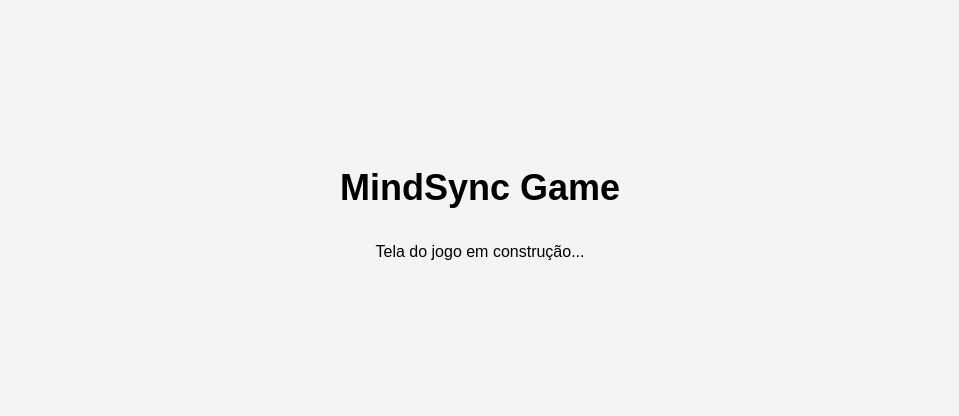
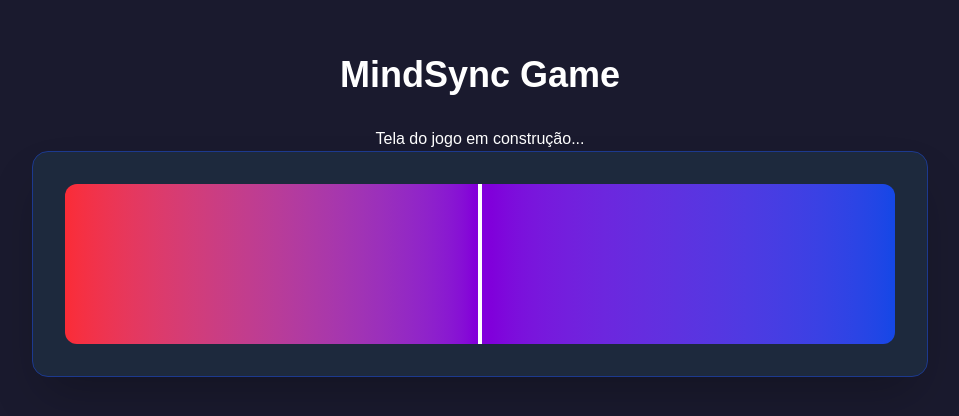
Before and after one commit to marcxsdev/mindsync, a Next.js app: page /game in a window 1280 px wide. Shown: the part 184-600 px from the top of the page, without its empty margins (160-1119 px from the left). Built offline with nearby package versions, Linux system fonts and the light colour scheme.

Commit message:
feat: add slider component

```diff
--- a/src/app/game/page.js
+++ b/src/app/game/page.js
@@ -1,11 +1,14 @@
+import Slider from "@/components/game/Slider";
 import React from "react";
 
 export default function GamePage() {
   return (
-    <div className="flex flex-col items-center justify-center min-h-screen bg-gray-100 p-4">
-      <h1 className="text-4xl font-bold mb-8">MindSync Game</h1>
+    <div className="flex flex-col text-white items-center justify-center min-h-screen p-4">
+      <h1 className="text-4xl text-white font-bold mb-8">MindSync Game</h1>
       {/* Aqui entrará a lógica e os componentes do jogo */}
       <p>Tela do jogo em construção...</p>
+
+      <Slider />
     </div>
   );
 }
--- a/src/app/globals.css
+++ b/src/app/globals.css
@@ -1,7 +1,7 @@
 @import "tailwindcss";
 
 body {
-  background: var(--background);
+  background: #1a1a2e;
   color: var(--foreground);
   font-family: Arial, Helvetica, sans-serif;
 }
--- /dev/null
+++ b/src/components/game/Slider.jsx
@@ -0,0 +1,59 @@
+"use client";
+import React, { useState, useRef } from "react";
+
+const Slider = () => {
+  const [markerPosition, setMarkerPosition] = useState(50); // Posição inicial do marcador
+  const sliderRef = useRef(null); // Ref para o container do slider
+
+  const handleSliderChange = (event) => {
+    setMarkerPosition(event.target.value);
+  };
+
+  return (
+    <div className="w-full max-w-4xl rounded-2xl bg-slate-800 p-8 shadow-2xl border border-blue-900">
+      <main>
+        <div
+          ref={sliderRef}
+          className="relative h-40 rounded-xl overflow-hidden"
+        >
+          <div
+            className="absolute inset-0
+            bg-gradient-to-r from-red-500 via-purple-700 to-blue-700
+            transition-opacity duration-500 ease-in-out"
+          ></div>
+
+          <div
+            className="absolute top-[-10px] bottom-[-10px] w-1
+                       bg-white rounded-sm shadow-lg shadow-white/70
+                       pointer-events-none z-20"
+            style={{
+              left: `${markerPosition}%`,
+              transform: "translateX(-50%)",
+            }}
+          ></div>
+
+          <input
+            type="range"
+            min="0"
+            max="100"
+            value={markerPosition}
+            onChange={handleSliderChange}
+            className="absolute inset-0 w-full h-full
+                       appearance-none bg-transparent cursor-pointer z-30
+                       [&::-webkit-slider-thumb]:appearance-none
+                       [&::-webkit-slider-thumb]:w-2
+                       [&::-webkit-slider-thumb]:h-full
+                       [&::-webkit-slider-thumb]:bg-transparent
+                       [&::-moz-range-thumb]:w-2
+                       [&::-moz-range-thumb]:h-full
+                       [&::-moz-range-thumb]:bg-transparent
+                       [&::-moz-range-thumb]:border-none"
+            id="guessSlider"
+          />
+        </div>
+      </main>
+    </div>
+  );
+};
+
+export default Slider;
```
Also changed, not shown: src/components/game/Ruler.jsx (deleted), src/lib/cards.js (deleted), src/lib/cardsData.js (added).
